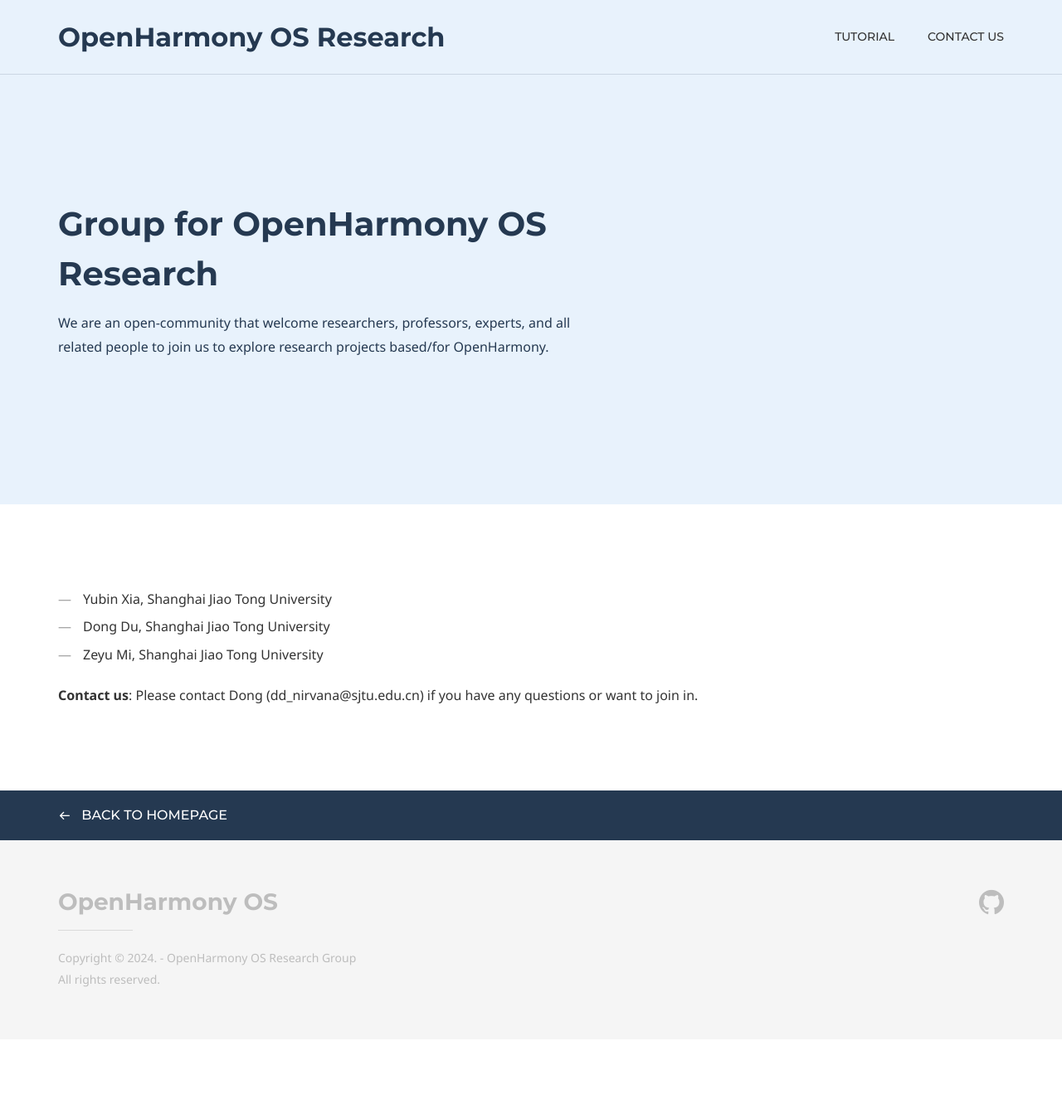
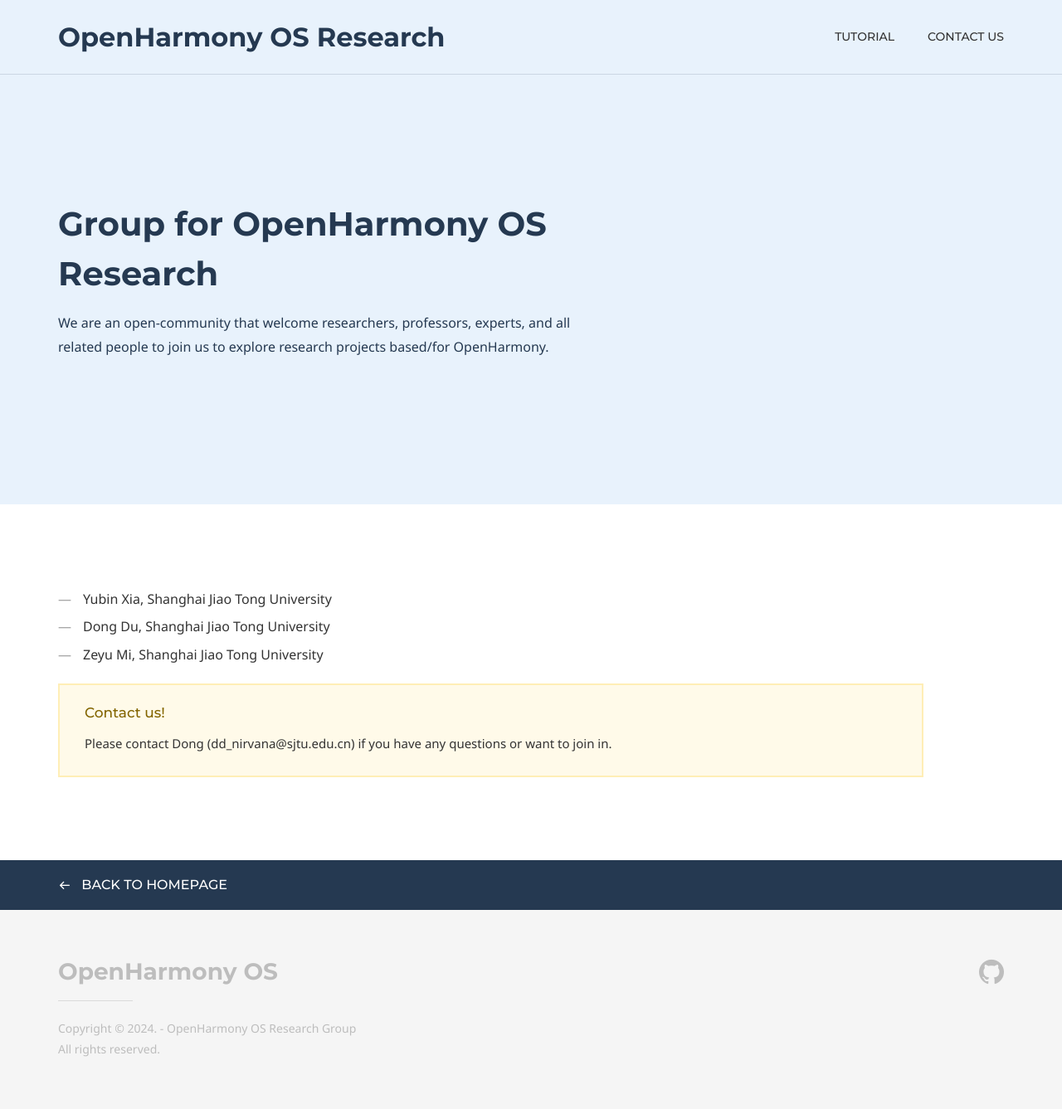
Before and after one commit to openharmony-research/openharmony-research.github.io, a Jekyll site: the page built from authors.md, in a window 1280 px wide. Shown: the whole page at 83% size. Built offline with Jekyll 4.4.1, drawn with Linux system fonts in a browser that asks for light colours; some web fonts are replaced; before the commit the page ends 1253 px from its top, so only the background shows below that.

Commit message:
use callout

```diff
--- a/authors.md
+++ b/authors.md
@@ -26,5 +26,6 @@
 * Dong Du, Shanghai Jiao Tong University
 * Zeyu Mi, Shanghai Jiao Tong University
 
-**Contact us**:
-Please contact Dong (dd_nirvana@sjtu.edu.cn) if you have any questions or want to join in.
+<div class="callout callout--warning">
+    <p><strong>Contact us!</strong> Please contact Dong (dd_nirvana@sjtu.edu.cn) if you have any questions or want to join in. </p>
+</div>
```
Also changed, not shown: tutorial.md (+4 -1 lines).
